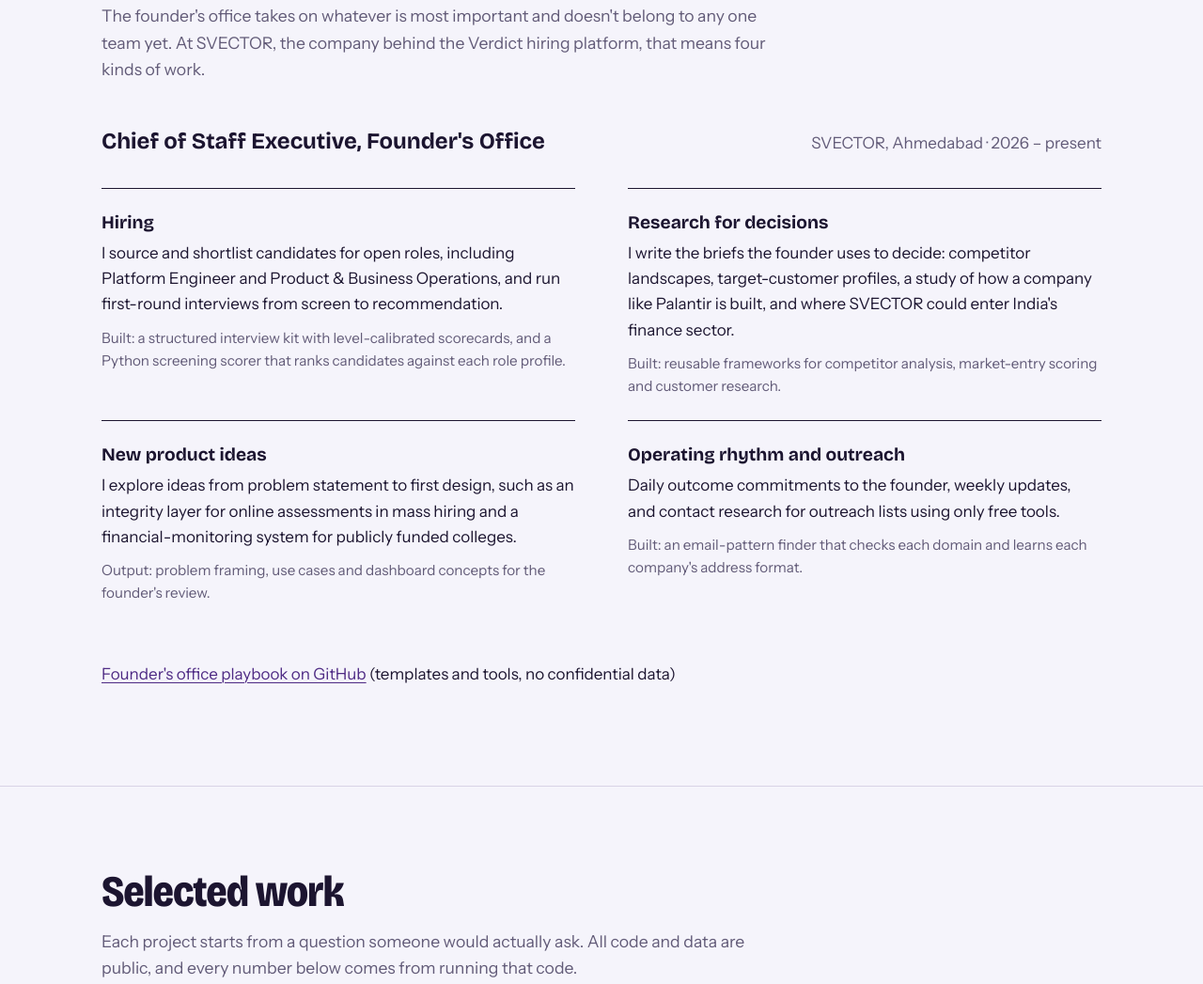
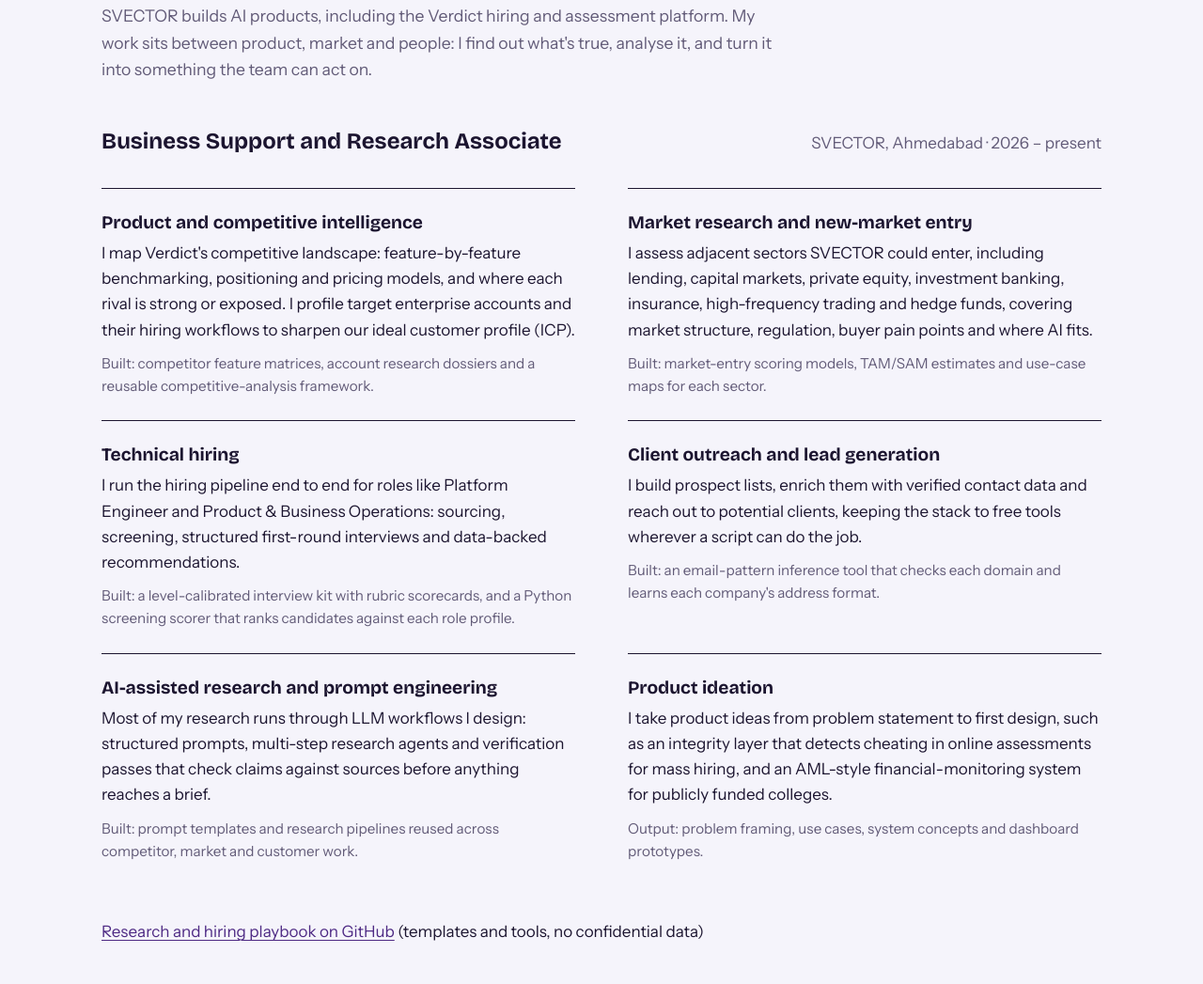
Before and after one commit to madhvisingh265/madhvisingh265.github.io, a plain HTML site: page index.html in a window 1280 px wide. Shown: the part 809-1856 px from the top of the page at 94% size. Drawn offline with nearby package versions, Linux system fonts and the light colour scheme.

Commit message:
Update SVECTOR role: Business Support and Research Associate
Rewrite the SVECTOR section with the current title and fuller scope:
product and competitive intelligence, market-entry research, technical
hiring, client outreach, AI-assisted research and prompt engineering.

Co-Authored-By: Claude Opus 5.5 <noreply@anthropic.com>
Claude-Session: https://claude.ai/code/session_01RPMNFTGbNVzZsoCeBafphN

```diff
--- a/index.html
+++ b/index.html
@@ -3,8 +3,8 @@
 <head>
 <meta charset="utf-8">
 <meta name="viewport" content="width=device-width, initial-scale=1">
-<title>Madhvi Singh – Founder's Office, SVECTOR</title>
-<meta name="description" content="Madhvi Singh: Chief of Staff Executive in the Founder's Office at SVECTOR. Electrical engineer who runs hiring, research and operations, and builds the data tools behind them.">
+<title>Madhvi Singh – Business Support and Research Associate, SVECTOR</title>
+<meta name="description" content="Madhvi Singh: Business Support and Research Associate at SVECTOR. Electrical engineer working on product and competitive intelligence, market-entry analysis, technical hiring and AI-assisted research workflows.">
 <link rel="preconnect" href="https://fonts.googleapis.com">
 <link rel="preconnect" href="https://fonts.gstatic.com" crossorigin>
 <link href="https://fonts.googleapis.com/css2?family=Bricolage+Grotesque:opsz,wdth,wght@12..96,75..100,400..800&family=Instrument+Sans:ital,wght@0,400..700;1,400&display=swap" rel="stylesheet">
@@ -92,7 +92,7 @@
   .timeline h3{font:700 1.15rem var(--display);margin:0 0 4px}
   .timeline p{margin:0}
 
-  .skills{display:grid;grid-template-columns:repeat(4,1fr);gap:28px}
+  .skills{display:grid;grid-template-columns:repeat(5,1fr);gap:28px}
   .skills h3{font:700 1.05rem var(--display);margin:0 0 10px}
   .skills ul{margin:0;padding:0;list-style:none;color:var(--muted)}
   .skills li{padding:3px 0}
@@ -138,17 +138,17 @@
   <header class="hero" id="top">
     <div>
       <h1>Madhvi Singh</h1>
-      <p class="lede">I turn a founder's priorities into finished work, and I build the data tools that make it faster.</p>
-      <p class="facts">Chief of Staff Executive, Founder's Office at SVECTOR, Ahmedabad. Electrical engineer from NIT Kurukshetra, working where operations, product and data meet.</p>
+      <p class="lede">I research products, markets and people, and build the AI and data workflows that turn that research into decisions.</p>
+      <p class="facts">Business Support and Research Associate at SVECTOR, Ahmedabad. Electrical engineer from NIT Kurukshetra, working across product research, market analysis, hiring and LLM-driven workflows.</p>
       <div class="ctas">
         <a class="btn primary" href="#work">See my work</a>
         <a class="btn ghost" href="mailto:madhvisingh265@gmail.com">Email me</a>
       </div>
     </div>
 
-    <aside class="commit" aria-label="Example of my daily commit to the founder">
+    <aside class="commit" aria-label="Example of my daily commits">
       <h2>Today's commits</h2>
-      <p class="when">Sent to the founder each morning, due by 7:30 PM</p>
+      <p class="when">Set each morning, due by 7:30 PM</p>
       <ol id="commits">
         <li><div class="box" aria-hidden="true"><svg viewBox="0 0 16 16"><path d="M3 8.5l3.2 3L13 4.5" fill="none" stroke="#fff" stroke-width="2.2" stroke-linecap="round" stroke-linejoin="round"/></svg></div>
           <div><strong>First-round interviews</strong><span class="out">Platform Engineer, Business &amp; Product Associate. Scorecards filed the same day</span></div></li>
@@ -165,34 +165,44 @@
 <section id="now">
   <div class="wrap">
     <h2 class="sec">What I do now</h2>
-    <p class="intro">The founder's office takes on whatever is most important and doesn't belong to any one team yet. At SVECTOR, the company behind the Verdict hiring platform, that means four kinds of work.</p>
+    <p class="intro">SVECTOR builds AI products, including the Verdict hiring and assessment platform. My work sits between product, market and people: I find out what's true, analyse it, and turn it into something the team can act on.</p>
     <div class="role-head">
-      <h3>Chief of Staff Executive, Founder's Office</h3>
+      <h3>Business Support and Research Associate</h3>
       <p>SVECTOR, Ahmedabad · 2026 – present</p>
     </div>
     <div class="streams">
       <div class="stream">
-        <h4>Hiring</h4>
-        <p>I source and shortlist candidates for open roles, including Platform Engineer and Product &amp; Business Operations, and run first-round interviews from screen to recommendation.</p>
-        <p class="made">Built: a structured interview kit with level-calibrated scorecards, and a Python screening scorer that ranks candidates against each role profile.</p>
+        <h4>Product and competitive intelligence</h4>
+        <p>I map Verdict's competitive landscape: feature-by-feature benchmarking, positioning and pricing models, and where each rival is strong or exposed. I profile target enterprise accounts and their hiring workflows to sharpen our ideal customer profile (ICP).</p>
+        <p class="made">Built: competitor feature matrices, account research dossiers and a reusable competitive-analysis framework.</p>
       </div>
       <div class="stream">
-        <h4>Research for decisions</h4>
-        <p>I write the briefs the founder uses to decide: competitor landscapes, target-customer profiles, a study of how a company like Palantir is built, and where SVECTOR could enter India's finance sector.</p>
-        <p class="made">Built: reusable frameworks for competitor analysis, market-entry scoring and customer research.</p>
+        <h4>Market research and new-market entry</h4>
+        <p>I assess adjacent sectors SVECTOR could enter, including lending, capital markets, private equity, investment banking, insurance, high-frequency trading and hedge funds, covering market structure, regulation, buyer pain points and where AI fits.</p>
+        <p class="made">Built: market-entry scoring models, TAM/SAM estimates and use-case maps for each sector.</p>
       </div>
       <div class="stream">
-        <h4>New product ideas</h4>
-        <p>I explore ideas from problem statement to first design, such as an integrity layer for online assessments in mass hiring and a financial-monitoring system for publicly funded colleges.</p>
-        <p class="made">Output: problem framing, use cases and dashboard concepts for the founder's review.</p>
+        <h4>Technical hiring</h4>
+        <p>I run the hiring pipeline end to end for roles like Platform Engineer and Product &amp; Business Operations: sourcing, screening, structured first-round interviews and data-backed recommendations.</p>
+        <p class="made">Built: a level-calibrated interview kit with rubric scorecards, and a Python screening scorer that ranks candidates against each role profile.</p>
       </div>
       <div class="stream">
-        <h4>Operating rhythm and outreach</h4>
-        <p>Daily outcome commitments to the founder, weekly updates, and contact research for outreach lists using only free tools.</p>
-        <p class="made">Built: an email-pattern finder that checks each domain and learns each company's address format.</p>
+        <h4>Client outreach and lead generation</h4>
+        <p>I build prospect lists, enrich them with verified contact data and reach out to potential clients, keeping the stack to free tools wherever a script can do the job.</p>
+        <p class="made">Built: an email-pattern inference tool that checks each domain and learns each company's address format.</p>
+      </div>
+      <div class="stream">
+        <h4>AI-assisted research and prompt engineering</h4>
+        <p>Most of my research runs through LLM workflows I design: structured prompts, multi-step research agents and verification passes that check claims against sources before anything reaches a brief.</p>
+        <p class="made">Built: prompt templates and research pipelines reused across competitor, market and customer work.</p>
+      </div>
+      <div class="stream">
+        <h4>Product ideation</h4>
+        <p>I take product ideas from problem statement to first design, such as an integrity layer that detects cheating in online assessments for mass hiring, and an AML-style financial-monitoring system for publicly funded colleges.</p>
+        <p class="made">Output: problem framing, use cases, system concepts and dashboard prototypes.</p>
       </div>
     </div>
-    <p style="margin-top:36px"><a href="https://github.com/madhvisingh265/founders-office-playbook">Founder's office playbook on GitHub</a> (templates and tools, no confidential data)</p>
+    <p style="margin-top:36px"><a href="https://github.com/madhvisingh265/founders-office-playbook">Research and hiring playbook on GitHub</a> (templates and tools, no confidential data)</p>
   </div>
 </section>
 
@@ -289,9 +299,9 @@
 <section id="how">
   <div class="wrap">
     <h2 class="sec">How I work</h2>
-    <p class="intro">What I've learned so far in a founder's office.</p>
+    <p class="intro">What I've learned so far at SVECTOR.</p>
     <div class="principles">
-      <div><h3>Commit to outcomes</h3><p>"Work on hiring" is an activity. "Fifteen scored profiles in the tracker" is an outcome the founder can check at 7:30 PM.</p></div>
+      <div><h3>Commit to outcomes</h3><p>"Work on hiring" is an activity. "Fifteen scored profiles in the tracker" is an outcome anyone can check at 7:30 PM.</p></div>
       <div><h3>Problem first, data second</h3><p>A brief opens with the problem and the use case. Numbers support the argument from the appendix. They don't replace it.</p></div>
       <div><h3>Same yardstick for everyone</h3><p>Every candidate for a role gets the same core questions and the same rubric, and every score is backed by what they actually said.</p></div>
       <div><h3>Free before paid</h3><p>Before asking for a subscription, I check whether a script or a free tool can do the job.</p></div>
@@ -305,7 +315,7 @@
   <div class="wrap">
     <h2 class="sec">Background</h2>
     <ol class="timeline" reversed>
-      <li><span class="t">2026 – now</span><div><h3>SVECTOR · Chief of Staff Executive, Founder's Office</h3><p>Hiring, research for decisions, new product ideas and operating rhythm, reporting to the founder.</p></div></li>
+      <li><span class="t">2026 – now</span><div><h3>SVECTOR · Business Support and Research Associate</h3><p>Product and competitive intelligence, market-entry analysis, client outreach, technical hiring and AI-assisted research workflows.</p></div></li>
       <li><span class="t">2022 – 2026</span><div><h3>NIT Kurukshetra · B.Tech, Electrical Engineering</h3><p>Coursework in machine learning, probability and statistics, data structures, linear algebra, databases and data analytics.</p></div></li>
       <li><span class="t">During B.Tech</span><div><h3>India Space Lab · Intern</h3><p>Internship with an organisation affiliated with ISRO and UN-GGIM.</p></div></li>
       <li><span class="t">During B.Tech</span><div><h3>Leadership on campus</h3><p>Marketing Head, Eunoia (college magazine). External Publicity Head, Managing and Directing Club.</p></div></li>
@@ -318,9 +328,10 @@
     <h2 class="sec">Toolkit</h2>
     <p class="intro">Grouped by the job each tool does.</p>
     <div class="skills">
-      <div><h3>Running the office</h3><ul><li>Structured interviewing</li><li>Candidate sourcing &amp; screening</li><li>Founder updates &amp; daily commits</li><li>Process design</li></ul></div>
-      <div><h3>Research &amp; writing</h3><ul><li>Competitor analysis</li><li>Market-entry sizing</li><li>Customer research</li><li>Executive briefs</li></ul></div>
+      <div><h3>Hiring &amp; GTM</h3><ul><li>Structured technical interviewing</li><li>Talent sourcing &amp; screening</li><li>Prospect research &amp; lead enrichment</li><li>Client outreach</li></ul></div>
+      <div><h3>Research &amp; writing</h3><ul><li>Competitive benchmarking</li><li>TAM/SAM sizing &amp; market entry</li><li>ICP &amp; account research</li><li>Decision briefs</li></ul></div>
       <div><h3>Data &amp; ML</h3><ul><li>Python, pandas, NumPy</li><li>SQL</li><li>scikit-learn, PyTorch</li><li>Streamlit, Plotly, Excel</li></ul></div>
+      <div><h3>AI workflows</h3><ul><li>Prompt engineering</li><li>LLM-assisted research pipelines</li><li>Multi-step agent workflows</li><li>Output verification &amp; source-checking</li></ul></div>
       <div><h3>Engineering</h3><ul><li>Power electronics</li><li>Control systems</li><li>Signal processing</li><li>Battery health analytics</li></ul></div>
     </div>
   </div>
```
